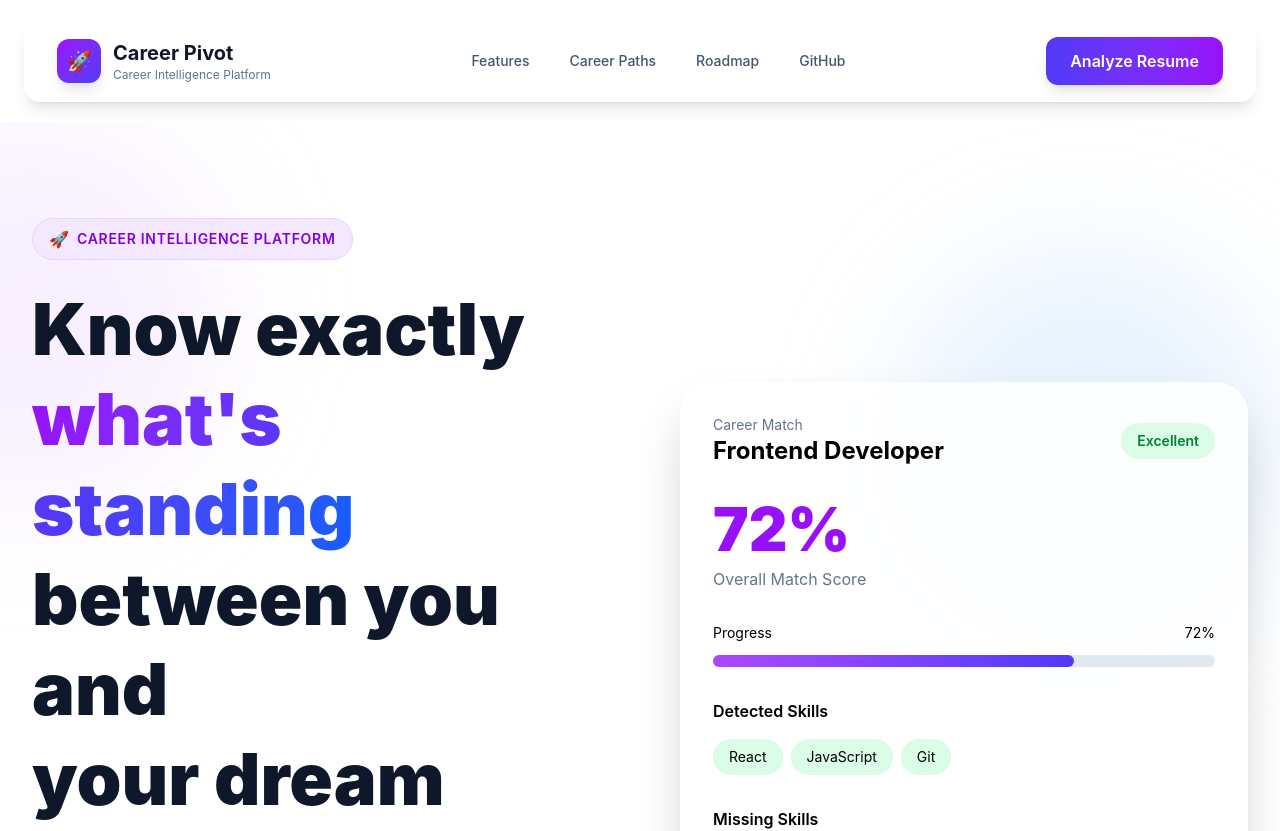
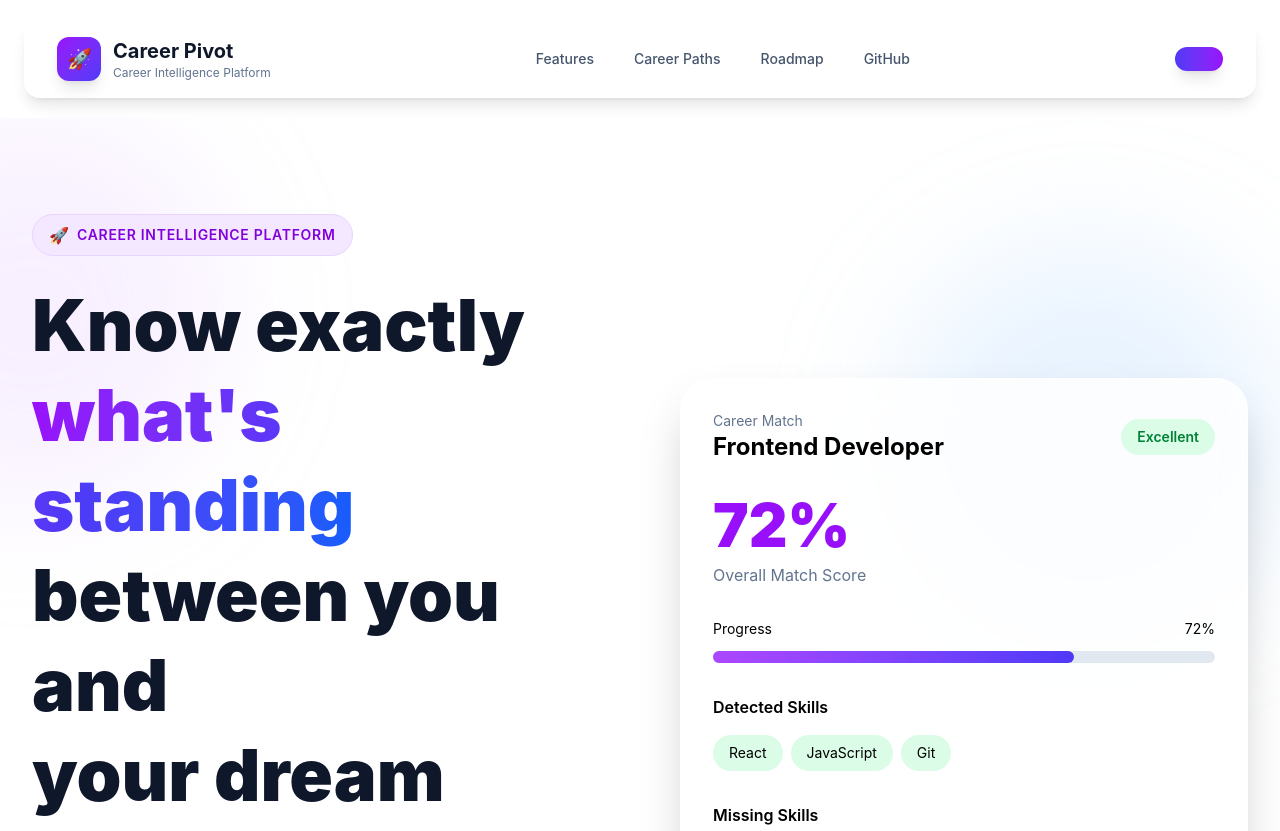
Before and after one commit to CmdMayank/CareerPivot, a React app in the folder frontend/: page / in a window 1280 px wide. Shown: the top 831 px of the page. Built offline with nearby package versions, Linux system fonts and the light colour scheme; the HTML template or start-up script is replaced by a standard one.

Commit message:
Navbar error

```diff
--- a/frontend/src/components/Navbar.jsx
+++ b/frontend/src/components/Navbar.jsx
@@ -66,7 +66,7 @@ function Navbar() {
 
         <button className="rounded-xl bg-gradient-to-r from-indigo-600 to-purple-600 px-6 py-3 font-semibold text-white shadow-lg transition-all duration-300 hover:-translate-y-1 hover:shadow-xl">
 
-          Analyze Resume
+
 
         </button>
 
```
